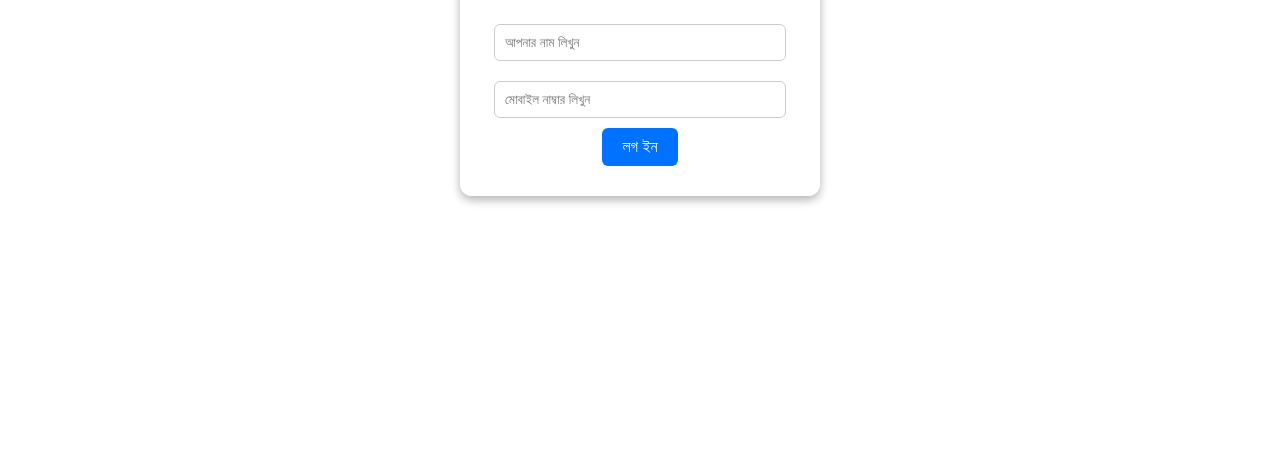
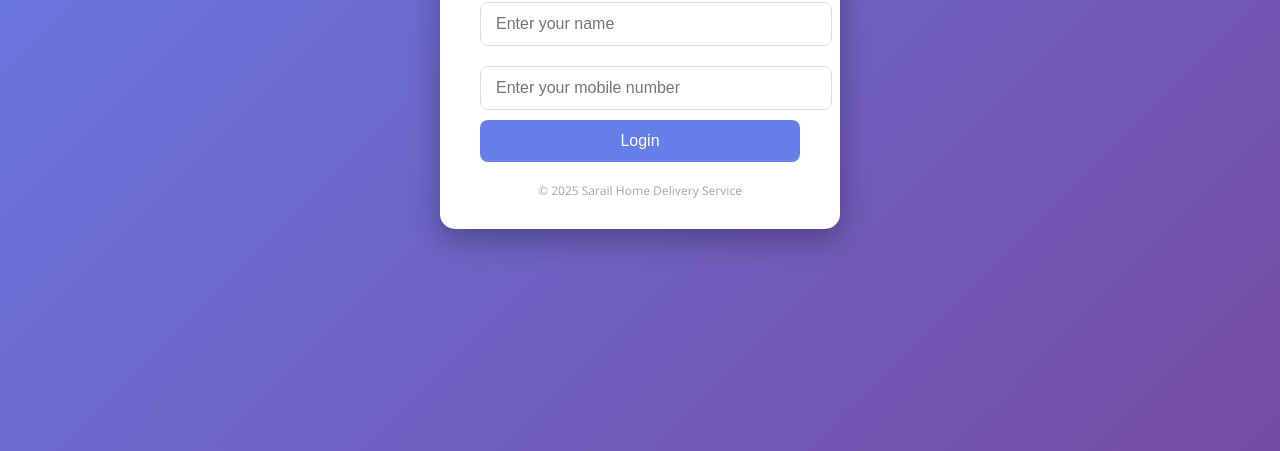
Before and after one commit to euam777/mridul12, a plain HTML site: page index.html in a window 1280 px wide. Shown: the part 349-800 px from the top of the page. Drawn offline with Linux system fonts and the light colour scheme.

Commit message:
Update index.html

```diff
--- a/index.html
+++ b/index.html
@@ -7,74 +7,74 @@
     <style>
         body {
             margin: 0;
-      font-family: Arial, sans-serif;
-      background: url() no-repeat center center fixed;
-      background-size: cover;
+            padding: 0;
+            font-family: 'Segoe UI', sans-serif;
+            background: linear-gradient(135deg, #667eea, #764ba2);
+            height: 100vh;
             display: flex;
             align-items: center;
             justify-content: center;
-      min-height: 100vh;
         }
-
-    .login-box {
-      background: rgba(255, 255, 255, 0.9);
-      padding: 30px;
-      border-radius: 12px;
+        .login-container {
+            background: #fff;
+            padding: 30px 40px;
+            border-radius: 15px;
+            box-shadow: 0 10px 30px rgba(0,0,0,0.3);
+            width: 320px;
             text-align: center;
-      width: 300px;
-      box-shadow: 0 4px 10px rgba(0,0,0,0.3);
         }
-
-    .login-box h1 {
-      margin-bottom: 20px;
+        .login-container h1 {
+            margin-bottom: 25px;
             color: #333;
         }
-
-    .login-box input {
-      width: 90%;
-      padding: 10px;
+        .login-container input {
+            width: 100%;
+            padding: 12px 15px;
             margin: 10px 0;
-      border: 1px solid #ccc;
-      border-radius: 6px;
-    }
-
-    .login-box button {
-      background: #0072ff;
-      color: white;
-      border: none;
-      padding: 10px 20px;
-      border-radius: 6px;
-      cursor: pointer;
+            border: 1px solid #ddd;
+            border-radius: 8px;
             font-size: 16px;
         }
-
-    .login-box button:hover {
-      background: #0057b7;
+        .login-container button {
+            width: 100%;
+            padding: 12px;
+            background: #667eea;
+            border: none;
+            color: white;
+            font-size: 16px;
+            border-radius: 8px;
+            cursor: pointer;
+            transition: 0.3s;
+        }
+        .login-container button:hover {
+            background: #764ba2;
+        }
+        .footer {
+            margin-top: 20px;
+            color: #aaa;
+            font-size: 12px;
         }
     </style>
 </head>
 <body>
-
-  <div class="login-box">
-    <h1>Login</h1>
-    <form action="videos.html" method="GET" onsubmit="return validateForm()">
-      <input type="text" id="name" name="name" placeholder="আপনার নাম লিখুন" required>
-      <input type="tel" id="number" name="number" placeholder="মোবাইল নাম্বার লিখুন" required>
-      <button type="submit">লগ ইন</button>
+    <div class="login-container">
+        <h1>Login to Continue</h1>
+        <form onsubmit="saveUserData(); return false;">
+            <input type="text" id="name" placeholder="Enter your name" required />
+            <input type="tel" id="mobile" placeholder="Enter your mobile number" required />
+            <button type="submit">Login</button>
         </form>
+        <div class="footer">© 2025 Sarail Home Delivery Service</div>
     </div>
 
     <script>
-    function validateForm() {
+        function saveUserData() {
             const name = document.getElementById('name').value;
-      const number = document.getElementById('number').value;
-      if (name.trim() === "" || number.trim() === "") {
-        alert("অনুগ্রহ করে আপনার নাম এবং মোবাইল নাম্বার দিন");
-        return false;
-      }
-      return true;
+            const mobile = document.getElementById('mobile').value;
+            localStorage.setItem('userName', name);
+            localStorage.setItem('userMobile', mobile);
+            window.location.href = 'videos.html';
         }
     </script>
-
 </body>
 </html>
```
Lines whose indentation alone changed are shown as unchanged.
